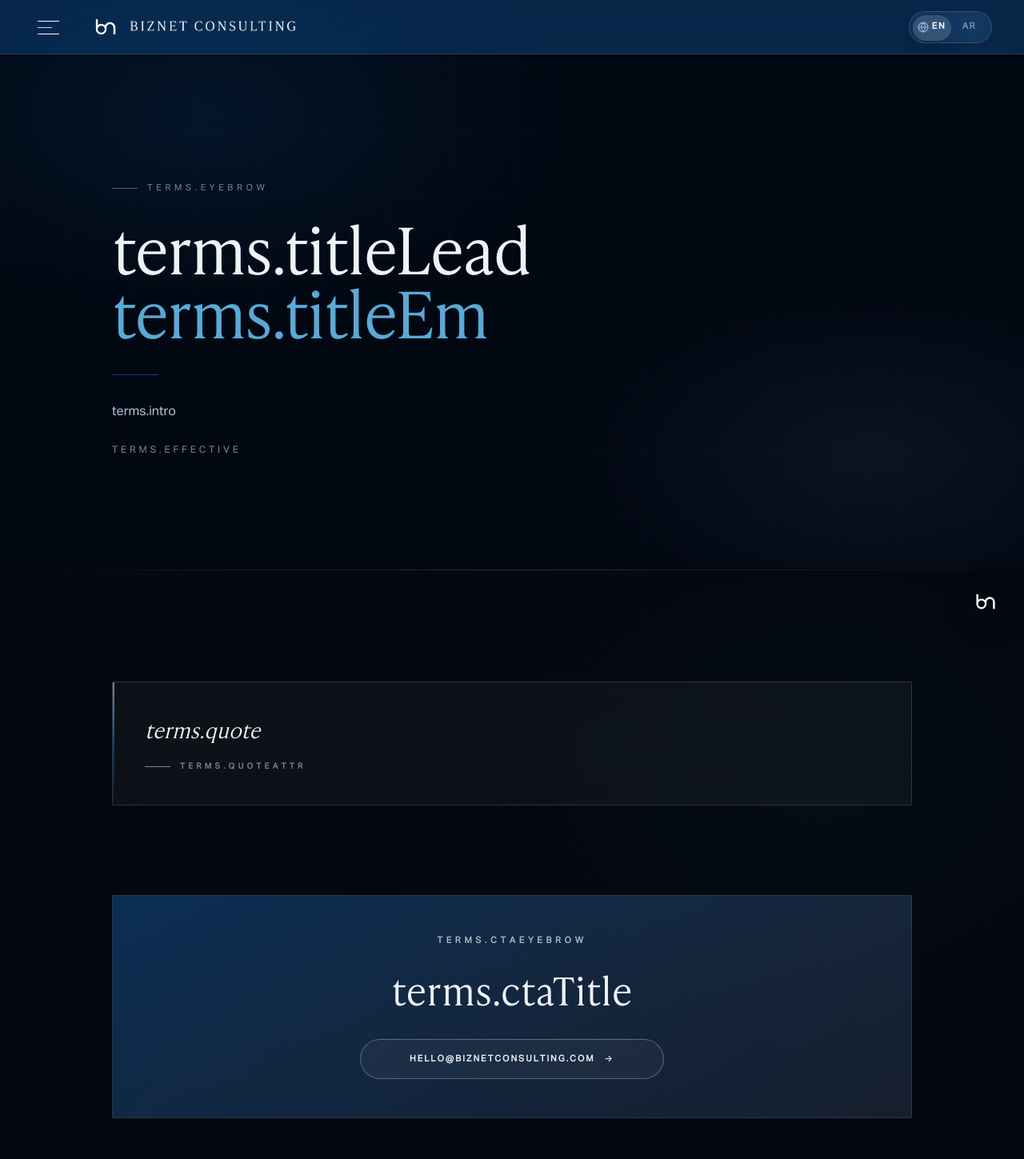
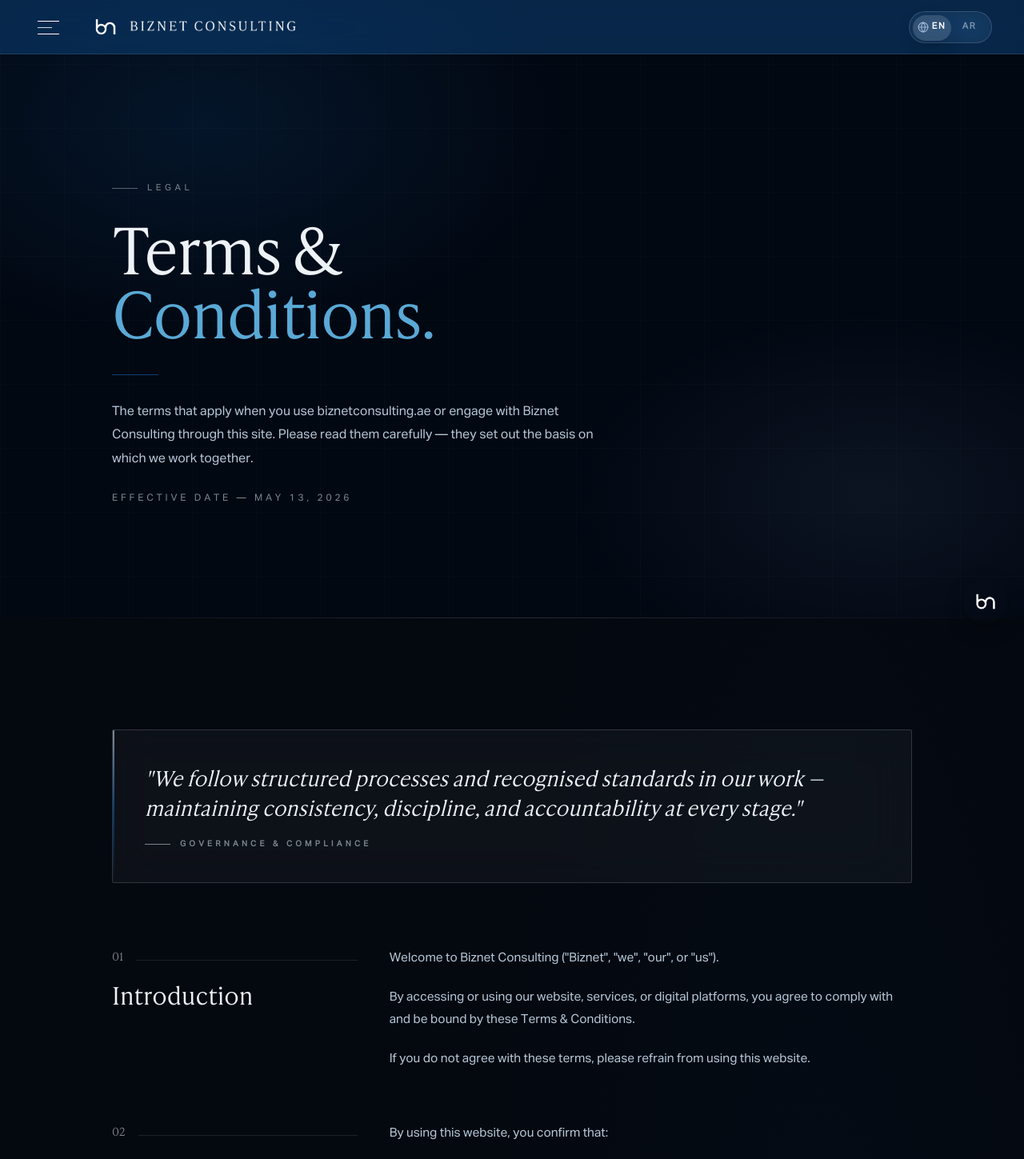
Before and after one commit to azhardongre22/biznet-consulting, a React (Vite) app: page /terms-and-conditions in a window 1280 px wide. Shown: the top 1449 px of the page at 80% size. Built offline with nearby package versions, Linux system fonts and the light colour scheme; the HTML template or start-up script is replaced by a standard one.

Commit message:
Removed arabic trasnlation for Terms and Condition page

```diff
--- a/src/pages/TermsAndConditions.jsx
+++ b/src/pages/TermsAndConditions.jsx
@@ -1,9 +1,15 @@
 import { Suspense, lazy } from "react";
 import { motion } from "framer-motion";
 import Navbar from "../components/Navbar";
-import { useLanguage } from "../i18n/LanguageContext";
+import { translations } from "../i18n/translations";
 
 const Footer = lazy(() => import("../components/Footer"));
+
+// This page is intentionally English-only and LTR. Even when the rest of
+// the site is in Arabic, the legal text here must read in English with
+// left-to-right flow. We import the English terms copy directly from the
+// translations bundle rather than going through the language context.
+const COPY = translations.en.terms;
 
 const fadeUp = {
   hidden: { opacity: 0, y: 28 },
@@ -22,11 +28,17 @@
 };
 
 export default function TermsAndConditions() {
-  const { t, tArray } = useLanguage();
-  const sections = tArray("terms.sections");
+  const sections = COPY.sections;
 
   return (
-    <main className="min-h-screen overflow-x-clip bg-[#020812] text-white">
+    <main
+      // dir="ltr" + lang="en" overrides any global Arabic settings on
+      // <html>; lang-keep prevents the Portada Arabic-font rules from
+      // applying to this page's English copy.
+      dir="ltr"
+      lang="en"
+      className="lang-keep min-h-screen overflow-x-clip bg-[#020812] text-white"
+    >
       <Navbar />
 
       <section className="relative overflow-hidden bg-[#020812] pt-[180px] pb-[100px] md:pt-[220px] md:pb-[140px]">
@@ -57,16 +69,16 @@
             className="mb-6 inline-flex items-center gap-3 text-[11px] font-medium uppercase tracking-[0.42em] text-[#7C878E]"
           >
             <span className="h-px w-8 bg-[#7C878E]/70" />
-            {t("terms.eyebrow")}
+            {COPY.eyebrow}
           </motion.div>
 
           <motion.h1
             variants={fadeUp}
             className="font-headline text-[44px] font-light leading-[1] tracking-[-0.025em] text-[#eef3f8] md:text-[68px] lg:text-[80px]"
           >
-            {t("terms.titleLead")}
+            {COPY.titleLead}
             <span className="block  font-light text-[#5aa9d6]">
-              {t("terms.titleEm")}
+              {COPY.titleEm}
             </span>
           </motion.h1>
 
@@ -79,14 +91,14 @@
             variants={fadeUp}
             className="font-subtext mt-8 max-w-[640px] text-[16px] font-light leading-[1.85] text-[#b6c8d9]"
           >
-            {t("terms.intro")}
+            {COPY.intro}
           </motion.p>
 
           <motion.p
             variants={fadeUp}
             className="font-subtext mt-6 text-[12px] uppercase tracking-[0.32em] text-[#7C878E]"
           >
-            {t("terms.effective")}
+            {COPY.effective}
           </motion.p>
         </motion.div>
       </section>
@@ -111,12 +123,12 @@
           >
             <div className="absolute left-0 top-0 h-full w-[2px] bg-gradient-to-b from-[#7C878E] via-[#0E4174] to-transparent" />
             <p className="font-headline text-[22px] font-light italic leading-[1.45] text-[#eef3f8] md:text-[26px]">
-              {t("terms.quote")}
+              {COPY.quote}
             </p>
             <div className="mt-5 flex items-center gap-3">
               <span className="h-px w-8 bg-[#7C878E]" />
               <span className="text-[10px] font-semibold uppercase tracking-[0.42em] text-[#7C878E]">
-                {t("terms.quoteAttr")}
+                {COPY.quoteAttr}
               </span>
             </div>
           </motion.div>
@@ -190,11 +202,11 @@
             <div className="pointer-events-none absolute inset-0 bg-gradient-to-br from-[#0E4174]/30 via-[#384967]/10 to-transparent" />
             <div className="relative mx-auto max-w-[980px] text-center">
               <div className="text-[10px] font-semibold uppercase tracking-[0.28em] text-[#eef3f8]/70 sm:text-[11px] sm:tracking-[0.42em]">
-                {t("terms.ctaEyebrow")}
+                {COPY.ctaEyebrow}
               </div>
 
               <p className="mx-auto mt-5 max-w-[900px] font-headline text-[24px] font-light leading-[1.3] text-[#eef3f8] sm:text-[30px] md:text-[38px] lg:text-[44px] xl:text-[48px]">
-                {t("terms.ctaTitle")}
+                {COPY.ctaTitle}
               </p>
 
               <div className="mt-8 flex justify-center">
```
